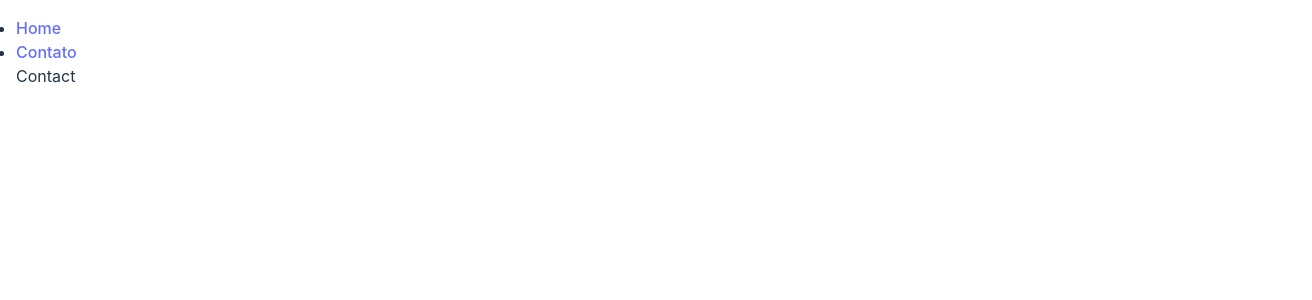
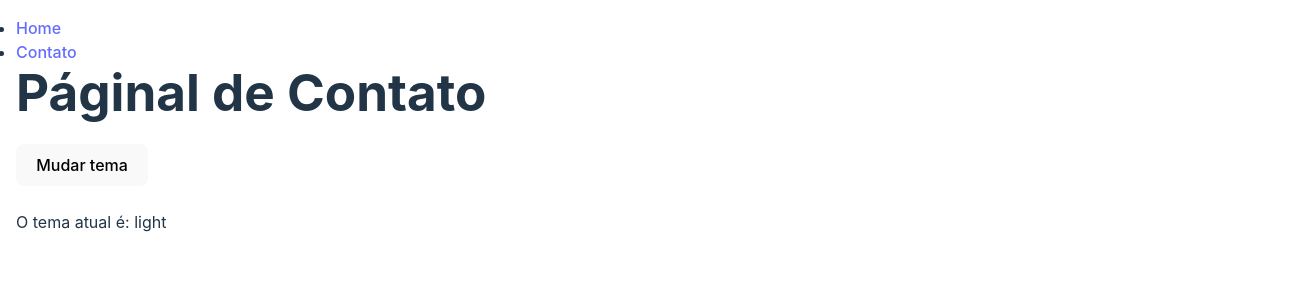
Before and after one commit to cristianmeelo/useContext-Theme-Switcher, a React (Vite) app: page /contact in a window 1280 px wide. Shown: the top 300 px of the page, 1312 px wide, since content can reach past the window. Built offline with nearby package versions, Linux system fonts and the light colour scheme.

Commit message:
:end: finalized App

```diff
--- a/src/App.css
+++ b/src/App.css
@@ -6,4 +6,11 @@
 .App {
   padding: 1rem;
   height: 100vh;
+  width:100vw;
 }
+
+.dark-theme,
+.dark-theme a {
+  background-color: #333;
+  color: #fff;
+}
--- a/src/App.jsx
+++ b/src/App.jsx
@@ -1,16 +1,21 @@
 // ~ Dependencies
+import React from "react";
 import { useState } from "react";
 import { Outlet } from "react-router";
+import { useContext } from "react";
 
 // ~ Design
 import "./App.css";
 import { Navbar } from './components/Navbar';
+import { ThemeContext } from './context/ThemeContext';
 
 function App() {
   const [count, setCount] = useState(0);
 
+  const {theme} = useContext(ThemeContext);
+
   return (
-    <div className="App">
+    <div className={`App ${theme === "dark" ? "dark-theme" : ""}`}>
       <Navbar/>
       <Outlet />
     </div>
--- a/src/routes/Contact.jsx
+++ b/src/routes/Contact.jsx
@@ -1,7 +1,20 @@
-import React from 'react'
+// ~Dependencies
+import React, { useContext } from 'react'
+
+// ~Context
+import { ThemeContext } from '../context/ThemeContext';
 
 export const Contact = () => {
+  const { theme, toggleTheme } = useContext(ThemeContext);
+
   return (
-    <div>Contact</div>
+    <div>
+      <h1>Páginal de Contato</h1>
+      <br/>
+      <button onClick={toggleTheme}>Mudar tema</button>
+      <br/>
+      <br/>
+      <p>O tema atual é: {theme}</p>
+    </div>
   )
 }
--- a/src/routes/Home.jsx
+++ b/src/routes/Home.jsx
@@ -1,18 +1,20 @@
 // ~ Dependencies
-import React, { useContext } from 'react'
+import React, { useContext } from "react";
 
 // ~ Contexts
-import { ThemeContext } from '../context/ThemeContext';
-
+import { ThemeContext } from "../context/ThemeContext";
 
 export const Home = () => {
-
-    const {theme, toggleTheme} = useContext(ThemeContext);
+  const { theme, toggleTheme } = useContext(ThemeContext);
 
   return (
     <div>
-        <h1>Páginal Inicial</h1>
-        <p>O tema atual é: {theme}</p>
+      <h1>Páginal Inicial</h1>
+      <br/>
+      <button onClick={toggleTheme}>Mudar tema</button>
+      <br/>
+      <br/>
+      <p>O tema atual é: {theme}</p>
     </div>
-  )
-}
+  );
+};
```
